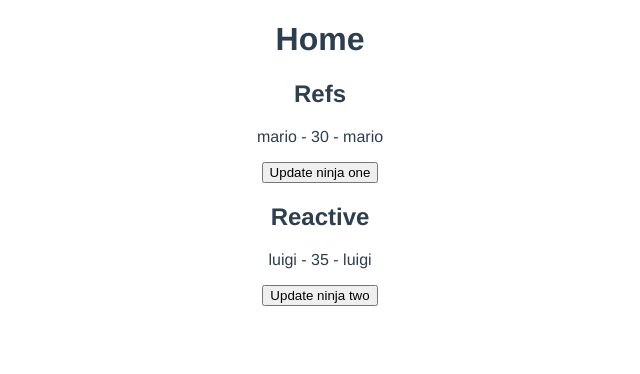
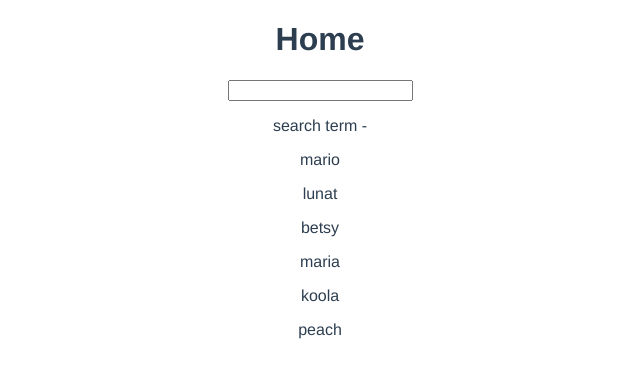
Before and after one commit to alexrem1/Vue3Firebase, a Vue app in the folder Composition_API/dojo-blog/: page / in a window 1280 px wide. Shown: the top 374 px of the page, without its empty margins (320-960 px from the left). Built offline with nearby package versions, Linux system fonts and the light colour scheme.

Commit message:
Computed Values in the Setup Function

```diff
--- a/Composition_API/dojo-blog/src/views/Home.vue
+++ b/Composition_API/dojo-blog/src/views/Home.vue
@@ -1,45 +1,28 @@
 <template>
   <div class="home">
     <h1>Home</h1>
-    <h2>Refs</h2>
-    <p>{{ ninjaOne.name }} - {{ ninjaOne.age }} - {{ nameOne }}</p>
-    <button @click="updateNinjaOne">Update ninja one</button>
-    <h2>Reactive</h2>
-    <p>{{ ninjaTwo.name }} - {{ ninjaTwo.age }} - {{ nameTwo }}</p>
-    <button @click="updateNinjaTwo">Update ninja two</button>
+    <input type="text" v-model="search" />
+    <p>search term - {{ search }}</p>
+    <div v-for="name in matchingNames" :key="name">
+      <p>{{ name }}</p>
+    </div>
   </div>
 </template>
 
 <script>
-import { reactive, ref } from "vue";
+import { ref, computed } from "vue";
+
 export default {
   name: "Home",
   setup() {
-    const ninjaOne = ref({ name: "mario", age: 30 });
-    const ninjaTwo = reactive({ name: "luigi", age: 35 });
+    const search = ref("");
+    const names = ref(["mario", "lunat", "betsy", "maria", "koola", "peach"]);
 
-    // reactive cannot be used on primitive values
-    const nameOne = ref("mario"); // will be reactive
-    const nameTwo = reactive("luigi"); // will NOT be reactive
+    const matchingNames = computed(() => {
+      return names.value.filter((name) => name.includes(search.value));
+    });
 
-    const updateNinjaOne = () => {
-      ninjaOne.value.age = 40;
-      ninjaOne.value.name = "donkey";
-      nameOne.value = "Reactive";
-    };
-    const updateNinjaTwo = () => {
-      ninjaTwo.age = 45;
-      ninjaTwo.name = "Loco";
-      // nameTwo = "manny" or nameTwo = reactive("manny") This will not work as its not reactive
-    };
-    return {
-      ninjaOne,
-      ninjaTwo,
-      updateNinjaOne,
-      updateNinjaTwo,
-      nameOne,
-      nameTwo,
-    };
+    return { names, search, matchingNames };
   },
 };
 </script>
```
